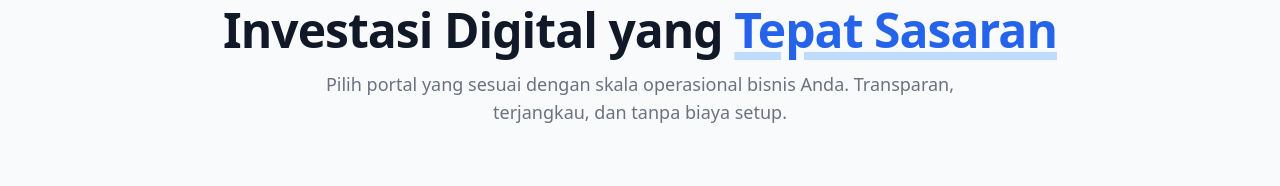
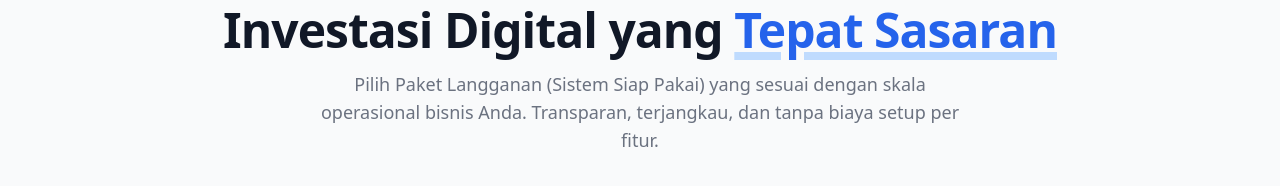
Before and after one commit to RiGi26/ja-landingpage-platform, a Next.js app: page /pricing in a window 1280 px wide. Shown: the part 186-372 px from the top of the page. Built offline with nearby package versions, Linux system fonts and the light colour scheme; no server answers.

Commit message:
docs: align pricing page terminology to 'Sistem Siap Pakai' and 'Paket Langganan'

```diff
--- a/app/pricing/page.tsx
+++ b/app/pricing/page.tsx
@@ -77,7 +77,7 @@ export default function PricingPage() {
             Investasi Digital yang <span className="text-blue-600 underline decoration-blue-200 decoration-8 underline-offset-4">Tepat Sasaran</span>
           </h1>
           <p className="text-gray-500 text-lg max-w-2xl mx-auto font-medium">
-            Pilih portal yang sesuai dengan skala operasional bisnis Anda. Transparan, terjangkau, dan tanpa biaya setup.
+            Pilih Paket Langganan (Sistem Siap Pakai) yang sesuai dengan skala operasional bisnis Anda. Transparan, terjangkau, dan tanpa biaya setup per fitur.
           </p>
         </div>
 
```
